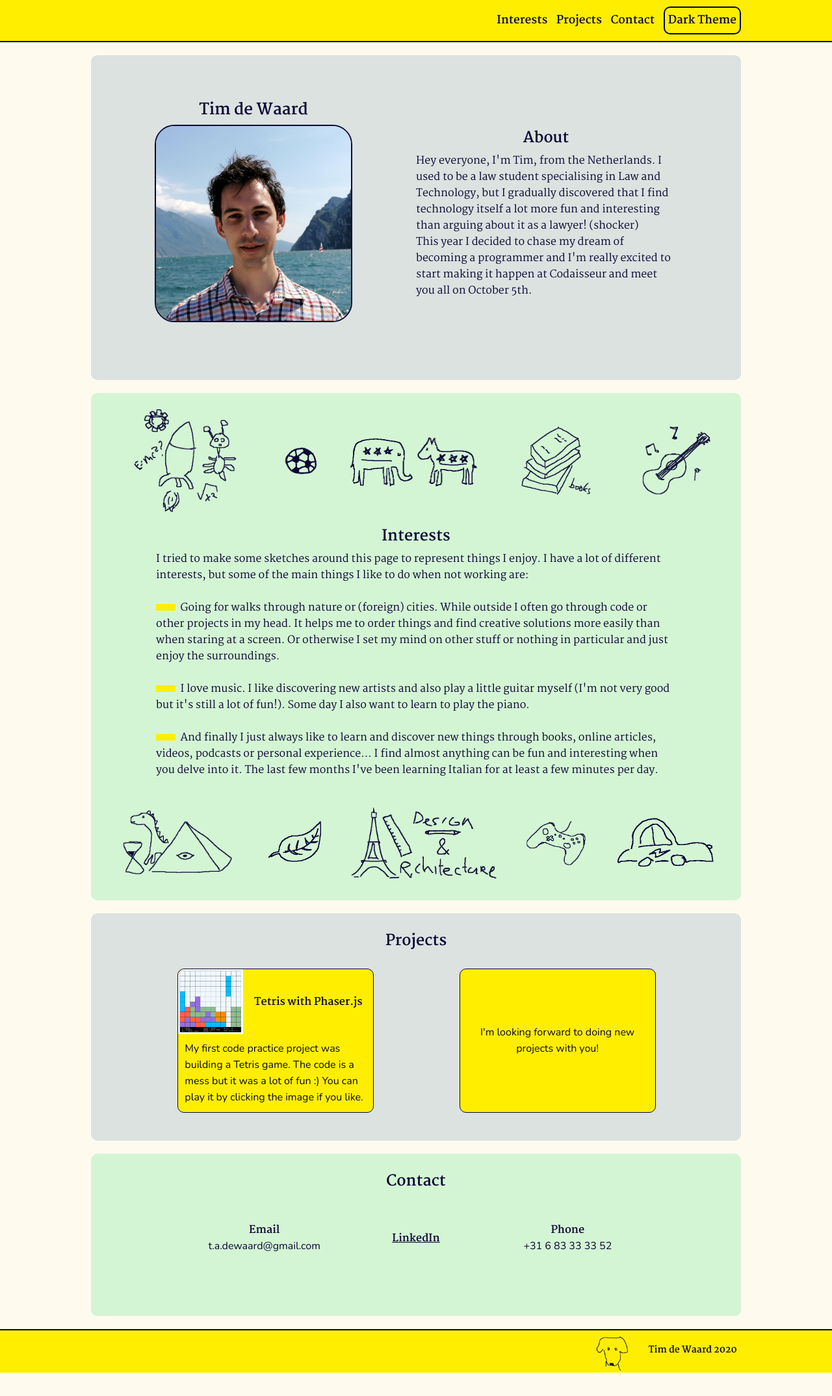
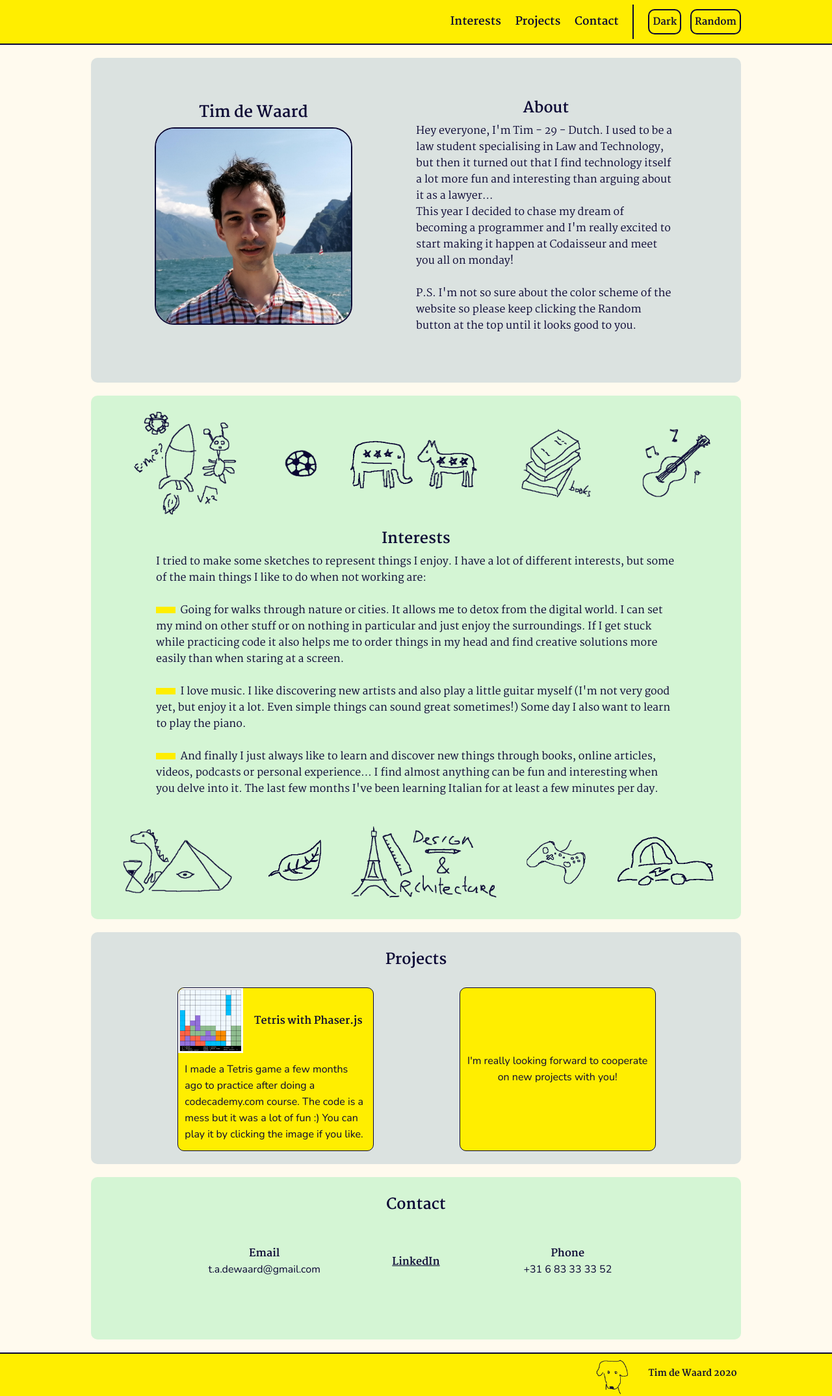
Before and after one commit to TdWa/Introduction-website-for-Codaisseur, a plain HTML site: page index.html in a window 1280 px wide. Shown: the whole page at 65% size. Before the commit the page ends 2113 px from the top, so only its background shows below. Drawn offline with nearby package versions, Linux system fonts and the light colour scheme.

Commit message:
first version

```diff
--- a/index.html
+++ b/index.html
@@ -14,7 +14,10 @@
           <a href="#interests"><li>Interests</li></a>
           <a href="#projects"><li>Projects</li></a>
           <a href="#contact"><li>Contact</li></a>
-          <button id="b1">Dark Theme</button>
+          <div id="buttons">
+            <button id="b1">Dark</button>
+            <button id="b2">Random</button>
+          </div>
         </ul>
       </nav>
     </header>
@@ -31,11 +34,14 @@
           <div>
             <h2>About</h2>
             <p>
-              Hey everyone, I'm Tim, from the Netherlands. I used to be a law student specialising
-              in Law and Technology, but I gradually discovered that I find technology itself
-              a lot more fun and interesting than arguing about it as a lawyer! (shocker)<br>
+              Hey everyone, I'm Tim - 29 - Dutch. I used to be a law student specialising
+              in Law and Technology, but then it turned out that I find technology itself
+              a lot more fun and interesting than arguing about it as a lawyer...<br>
               This year I decided to chase my dream of becoming a programmer and I'm really excited to
-              start making it happen at Codaisseur and meet you all on October 5th.
+              start making it happen at Codaisseur and meet you all on monday!
+              <br><br>
+              P.S. I'm not so sure about the color scheme of the website so please keep clicking the Random
+              button at the top until it looks good to you.
             </p>
           </div>
         </div>
@@ -61,13 +67,15 @@
         </div>
         <h2>Interests</h2>
         <div class="text">
-          I tried to make some sketches around this page to represent things I enjoy.
+          I tried to make some sketches to represent things I enjoy.
           I have a lot of different interests, but some of the main things I like to do when not working are:<br><br>
-          <div class="bullet"></div>&nbsp;&nbsp;Going for walks through nature or (foreign) cities. While outside I often go through code or other projects
-          in my head. It helps me to order things and find creative solutions more easily than when staring at a screen.
-          Or otherwise I set my mind on other stuff or nothing in particular and just enjoy the surroundings.<br><br>
-          <div class="bullet"></div>&nbsp;&nbsp;I love music. I like discovering new artists and also play a little guitar myself
-          (I'm not very good but it's still a lot of fun!). Some day I also want to learn to play the piano.<br><br>
+          <div class="bullet"></div>&nbsp;&nbsp;Going for walks through nature or cities.
+          It allows me to detox from the digital world. I can set my mind on other stuff or on nothing in particular
+          and just enjoy the surroundings. If I get stuck while practicing code it also helps me to order things
+          in my head and find creative solutions more easily than when staring at a screen.<br><br>
+          <div class="bullet"></div>&nbsp;&nbsp;I love music. I like discovering new artists and also play a little
+          guitar myself (I'm not very good yet, but enjoy it a lot. Even simple things can sound great sometimes!)
+          Some day I also want to learn to play the piano.<br><br>
           <div class="bullet"></div>&nbsp;&nbsp;And finally I just always like to learn and discover new things
           through books, online articles, videos, podcasts or personal experience... I find almost anything can be fun
           and interesting when you delve into it. The last few months I've been learning Italian for at least
@@ -108,14 +116,14 @@
             </div>
             <div id="tetris-text" class="center">
               <div>
-                My first code practice project was building a Tetris game. The code is a mess
+                I made a Tetris game a few months ago to practice after doing a codecademy.com course. The code is a mess
                 but it was a lot of fun :) You can play it by clicking the image if you like.
               </div>
             </div>
           </div>
           <div id="future-project" class="project center">
             <div>
-              I'm looking forward to doing new projects with you!
+              I'm really looking forward to cooperate on new projects with you!
             </div>
           </div>
         </div>
--- a/scripts/main.js
+++ b/scripts/main.js
@@ -1,11 +1,12 @@
 //alert('yes!');
 
+//Switch between light and dark theme
 const b1 = document.getElementById('b1');
 const root = document.documentElement;
 
 b1.onclick = () => {
-  if (b1.textContent === 'Dark Theme') {
-    b1.textContent = 'Light Theme'
+  if (b1.textContent === 'Dark') {
+    b1.textContent = 'Light'
     root.style.setProperty('--bgColor1', 'rgb(3, 2, 19)');
     root.style.setProperty('--bgColor2', 'rgb(11, 30, 43)');
     root.style.setProperty('--bgColor3', 'rgb(3, 2, 19)');
@@ -23,7 +24,7 @@ b1.onclick = () => {
     document.getElementById("car").src = "images/car2.png";
     document.getElementById("dog").src = "images/dog2.png";
   } else {
-    b1.textContent = 'Dark Theme'
+    b1.textContent = 'Dark'
     root.style.setProperty('--bgColor1', 'rgb(255, 250, 238)');
     root.style.setProperty('--bgColor2', 'rgb(212, 245, 212)');
     root.style.setProperty('--bgColor3', 'rgb(219, 226, 224)');
@@ -43,28 +44,18 @@ b1.onclick = () => {
   }
 }
 
+//Make the colors random with the random button!
+const b2 = document.getElementById('b2');
 
+b2.onclick = () => {
+  const c = [];
+  for (let i=0; i<15; i++) {
+    c.push(Math.floor(Math.random() * 256));
+  }
 
-/*
-<img id="science" src="images/science.png" alt="science sketch">
-
-<img id="ball" src="images/ball.png" alt="football sketch">
-
-<img id="politics" src="images/politics.png" alt="politics sketch">
-
-<img id="books" src="images/books.png" alt="books sketch">
-
-<img id="guitar" src="images/guitar.png" alt="guitar sketch">
-
-<img id="history" src="images/history.png" alt="history sketch">
-
-<img id="leaf" src="images/leaf.png" alt="leaf sketch">
-
-<img id="archdesign" src="images/archdesign.png" alt="architecture and design sketch">
-
-<img id="gaming" src="images/gaming.png" alt="gaming sketch">
-
-<img id="car" src="images/car.png" alt="(electric) car sketch">
-
-<img id="dog" src="images/dog.png" alt="dog sketch"></img>
-*/
+  root.style.setProperty('--bgColor1', `rgb(${c[0]}, ${c[1]}, ${c[2]})`);
+  root.style.setProperty('--bgColor2', `rgb(${c[3]}, ${c[4]}, ${c[5]})`);
+  root.style.setProperty('--bgColor3', `rgb(${c[6]}, ${c[7]}, ${c[8]})`);
+  root.style.setProperty('--accentColor', `rgb(${c[9]}, ${c[10]}, ${c[11]})`);
+  root.style.setProperty('--textColor', `rgb(${c[12]}, ${c[13]}, ${c[14]})`);
+}
--- a/styles/style.css
+++ b/styles/style.css
@@ -1,4 +1,4 @@
-@import url('https://fonts.googleapis.com/css2?family=Martel:wght@400;700&family=Nunito:wght@400;700&display=swap');
+@import url('https://fonts.googleapis.com/css2?family=Martel:wght@400;700&family=Nunito:wght@400&display=swap');
 
 * {
   padding: 0px;
@@ -30,18 +30,27 @@ body {
 }
 
 header {
+  min-width: 480px;
   text-align: right;
   background-color: var(--accentColor);
   border-bottom: 2px solid var(--textColor);
+  font-size: 1.7rem;
+  font-weight: 700;
 }
 
-nav li, nav button {
+a li:hover {
+  color: rgb(201, 0, 0)
+}
+
+nav li, nav button, #buttons {
   display: inline-block;
-  margin-left: 10px;
-  margin-top: 10px;
-  margin-bottom: 10px;
-  font-size: 1.7rem;
-  font-weight: 700;
+  margin-left: 18px;
+  margin-top: 7px;
+  margin-bottom: 7px;
+}
+
+#buttons {
+  border-left: 2px solid var(--textColor);
 }
 
 button {
@@ -51,12 +60,26 @@ button {
   border-radius: 10px;
   font-family: 'Martel', serif;
   font-size: 1.5rem;
+  font-weight: 700;
   background-color: var(--accentColor);
 }
 
-button:hover {
+#b1 {
+  margin-left: 22px;
+}
+#b2 {
+  margin-left: 10px;
+}
+
+#b1:hover {
   background-color: var(--textColor);
   color: var(--bgColor1);
+}
+#b2:hover {
+  background-image: radial-gradient(
+    red, violet, rgb(255, 196, 0), rgb(0, 204, 255),
+    rgb(0, 160, 0), rgb(234, 0, 255)
+  );
 }
 
 section, nav, #footer-content {
@@ -198,7 +221,7 @@ header, section {
 
 .project {
   width: 300px;
-  height: 220px;
+  height: 250px;
   border: 1px solid var(--textColor);
   border-radius: 10px;
   background-color: var(--accentColor);
@@ -214,7 +237,7 @@ span {
 #tetris {
   display: grid;
   grid-template-columns: 100px 200px;
-  grid-template-rows: 100px 120px;
+  grid-template-rows: 100px 150px;
 }
 
 #tetris-image {
@@ -277,6 +300,7 @@ p {
 }
 
 footer {
+  min-width: 480px;
   background-color: var(--accentColor);
   border-top: 2px solid var(--textColor);
 }
```
